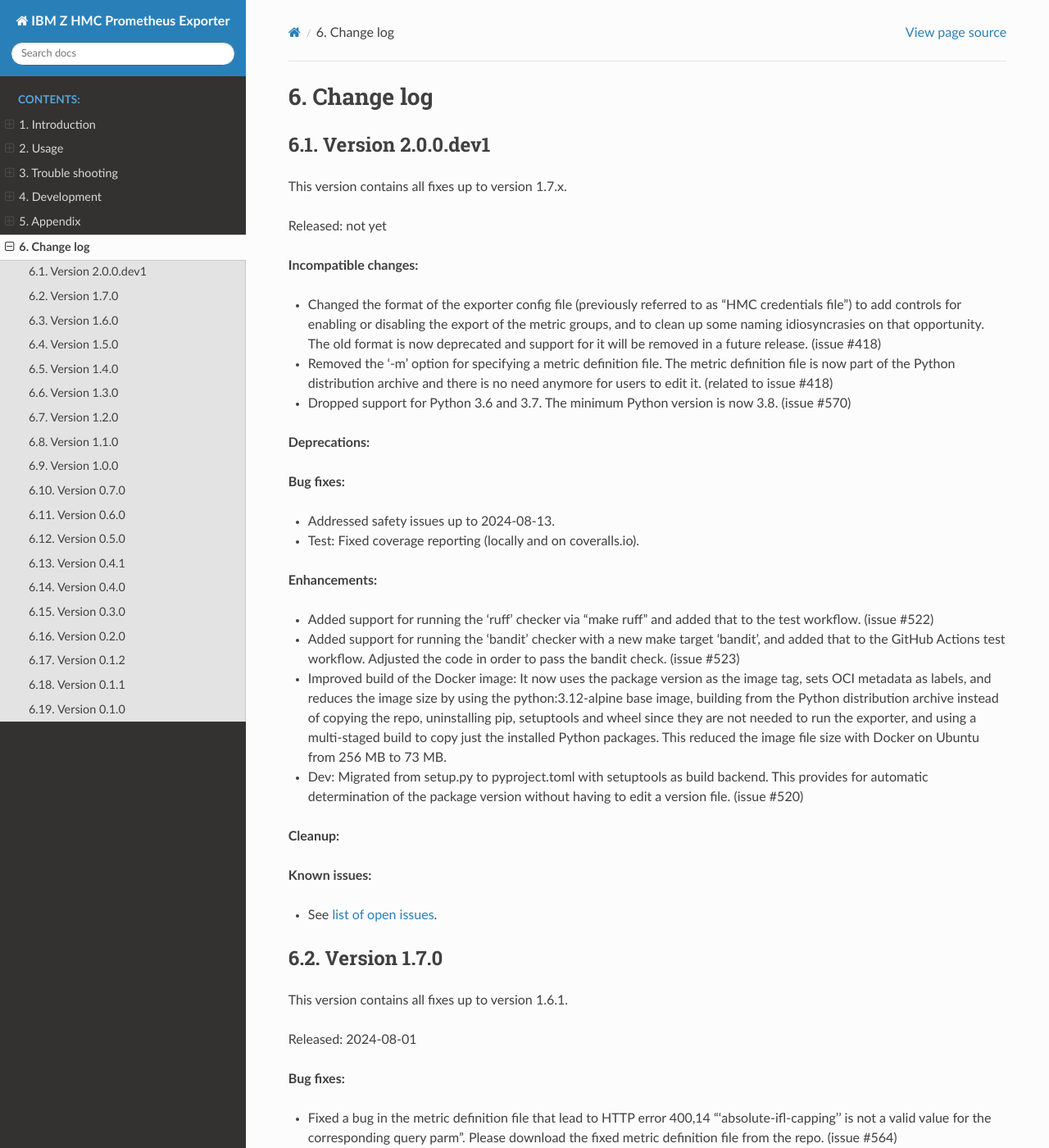
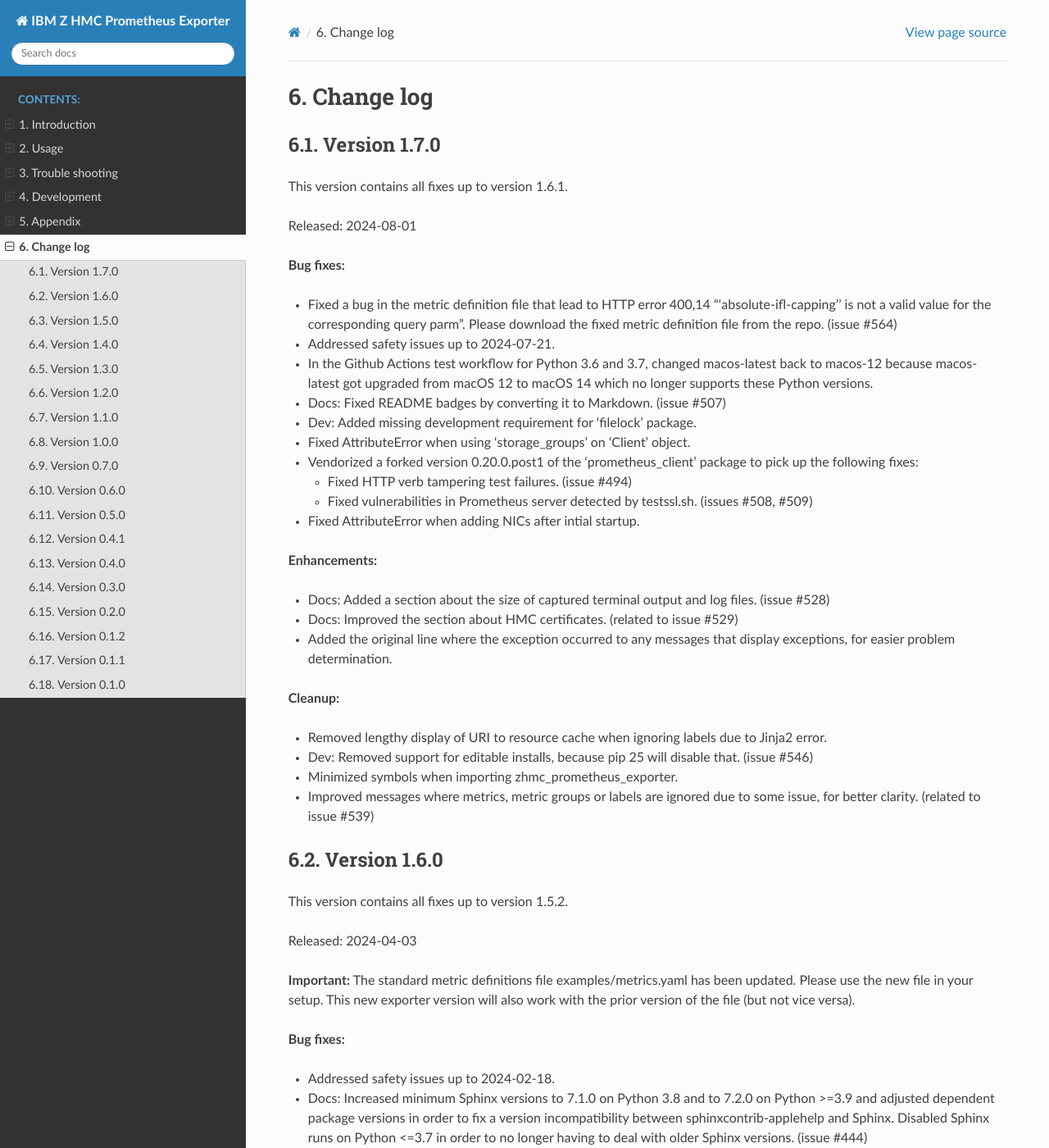
Before and after one commit to zhmcclient/zhmc-prometheus-exporter, a Sphinx documentation site: the page built from docs/changes.rst, in a window 1280 px wide and 1400 px high. Shown: the whole window at 82% size. Built offline with Sphinx 7.4.7 and the Read the Docs theme 2.0.0, drawn with Linux system fonts in a browser that asks for light colours; the version number could not be read and is left out; some of the changed text lies outside the part shown.

Commit message:
Support for towncrier change logs
Signed-off-by: Andreas Maier <maiera@de.ibm.com>

```diff
--- /dev/null
+++ b/changes/418.1.incompatible.rst
@@ -0,0 +1,5 @@
+Changed the format of the exporter config file (previously referred to as
+"HMC credentials file") to add controls for enabling or disabling the export
+of the metric groups, and to clean up some naming idiosyncrasies on that
+opportunity. The old format is now deprecated and support for it will be
+removed in a future release.
--- /dev/null
+++ b/changes/418.2.incompatible.rst
@@ -0,0 +1,3 @@
+Removed the '-m' option for specifying a metric definition file. The metric
+definition file is now part of the Python distribution archive and there
+is no need anymore for users to edit it.
--- /dev/null
+++ b/changes/520.feature.rst
@@ -0,0 +1,3 @@
+Dev: Migrated from setup.py to pyproject.toml with setuptools as build backend.
+This provides for automatic determination of the package version without
+having to edit a version file.
--- /dev/null
+++ b/changes/522.feature.rst
@@ -0,0 +1,2 @@
+Added support for running the 'ruff' checker via "make ruff" and added that
+to the test workflow.
--- /dev/null
+++ b/changes/523.feature.rst
@@ -0,0 +1,3 @@
+Added support for running the 'bandit' checker with a new make target
+'bandit', and added that to the GitHub Actions test workflow.
+Adjusted the code in order to pass the bandit check.
--- /dev/null
+++ b/changes/570.incompatible.rst
@@ -0,0 +1 @@
+Dropped support for Python 3.6 and 3.7. The minimum Python version is now 3.8.
--- /dev/null
+++ b/changes/noissue.1.fix.rst
@@ -0,0 +1 @@
+Test: Fixed coverage reporting (locally and on coveralls.io).
--- /dev/null
+++ b/changes/noissue.safety.fix.rst
@@ -0,0 +1 @@
+Addressed safety issues up to 2024-08-13.
--- a/dev-requirements.txt
+++ b/dev-requirements.txt
@@ -12,6 +12,9 @@
 # build requires virtualenv.cli_run which was added in virtualenv 20.1
 virtualenv>=20.25.0
 pyproject-hooks>=1.1.0
+
+# Change log
+towncrier>=22.8.0
 
 # Safety CI by pyup.io
 safety>=3.0.1
--- a/docs/changes.rst
+++ b/docs/changes.rst
@@ -16,67 +16,13 @@
 Change log
 ----------
 
+.. ============================================================================
+..
+.. Do not add change records here directly, but create fragment files instead!
+..
+.. ============================================================================
 
-Version 2.0.0.dev1
-^^^^^^^^^^^^^^^^^^
-
-This version contains all fixes up to version 1.7.x.
-
-Released: not yet
-
-**Incompatible changes:**
-
-* Changed the format of the exporter config file (previously referred to as
-  "HMC credentials file") to add controls for enabling or disabling the export
-  of the metric groups, and to clean up some naming idiosyncrasies on that
-  opportunity. The old format is now deprecated and support for it will be
-  removed in a future release. (issue #418)
-
-* Removed the '-m' option for specifying a metric definition file. The metric
-  definition file is now part of the Python distribution archive and there
-  is no need anymore for users to edit it. (related to issue #418)
-
-* Dropped support for Python 3.6 and 3.7. The minimum Python version is now
-  3.8. (issue #570)
-
-**Deprecations:**
-
-**Bug fixes:**
-
-* Addressed safety issues up to 2024-08-13.
-
-* Test: Fixed coverage reporting (locally and on coveralls.io).
-
-**Enhancements:**
-
-* Added support for running the 'ruff' checker via "make ruff" and added that
-  to the test workflow. (issue #522)
-
-* Added support for running the 'bandit' checker with a new make target
-  'bandit', and added that to the GitHub Actions test workflow.
-  Adjusted the code in order to pass the bandit check. (issue #523)
-
-* Improved build of the Docker image: It now uses the package version as the
-  image tag, sets OCI metadata as labels, and reduces the image size by using
-  the python:3.12-alpine base image, building from the Python distribution
-  archive instead of copying the repo, uninstalling pip, setuptools and
-  wheel since they are not needed to run the exporter, and using a multi-staged
-  build to copy just the installed Python packages. This reduced the image file
-  size with Docker on Ubuntu from 256 MB to 73 MB.
-
-* Dev: Migrated from setup.py to pyproject.toml with setuptools as build backend.
-  This provides for automatic determination of the package version without
-  having to edit a version file. (issue #520)
-
-**Cleanup:**
-
-**Known issues:**
-
-* See `list of open issues`_.
-
-.. _`list of open issues`: https://github.com/zhmcclient/zhmc-prometheus-exporter/issues
-
-
+.. towncrier start
 Version 1.7.0
 ^^^^^^^^^^^^^
 
--- a/docs/conf.py
+++ b/docs/conf.py
@@ -77,7 +77,7 @@
 # List of patterns, relative to source directory, that match files and
 # directories to ignore when looking for source files.
 # This pattern also affects html_static_path and html_extra_path .
-exclude_patterns = ['_build', 'Thumbs.db', '.DS_Store']
+exclude_patterns = ['_build', 'changes', 'Thumbs.db', '.DS_Store']
 
 # The name of the Pygments (syntax highlighting) style to use.
 pygments_style = 'sphinx'
--- a/minimum-constraints-develop.txt
+++ b/minimum-constraints-develop.txt
@@ -9,6 +9,11 @@
 # build requires virtualenv.cli_run which was added in virtualenv 20.1
 virtualenv==20.25.0
 pyproject-hooks==1.1.0
+
+# Change log
+towncrier==22.8.0
+incremental==22.10.0
+click-default-group==1.2.4
 
 # Safety CI by pyup.io
 safety==3.0.1
@@ -104,6 +109,7 @@
 gitdb==4.0.8
 html5lib==1.0.1
 imagesize==1.3.0
+importlib-resources==1.4.0
 iniconfig==1.1.1  # used by pytest since its 6.0.0
 keyring==18.0.0
 more-itertools==8.0.0
```
Also changed, not shown: changes/noissue.1.feature.rst (added, +7 -0 lines), docs/development.rst (+109 -51 lines), towncrier.toml (added, +46 -0 lines), 3 other files.
